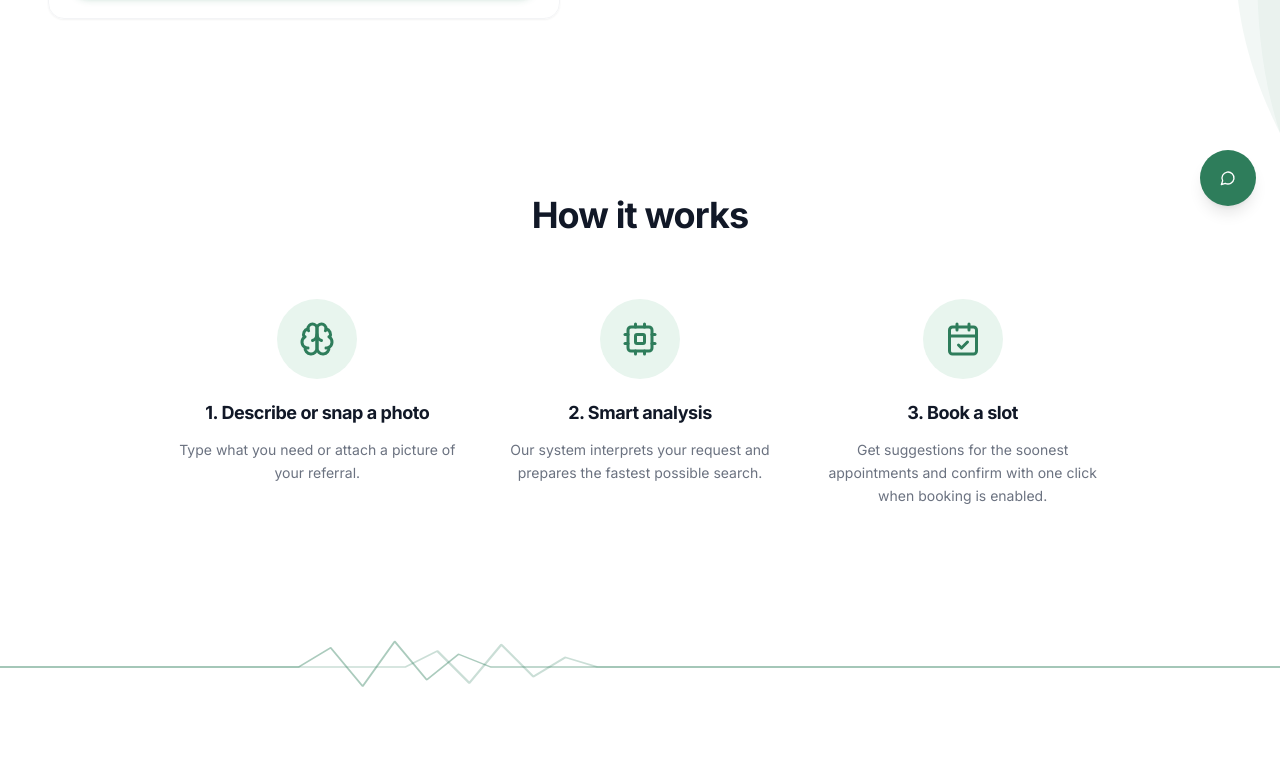
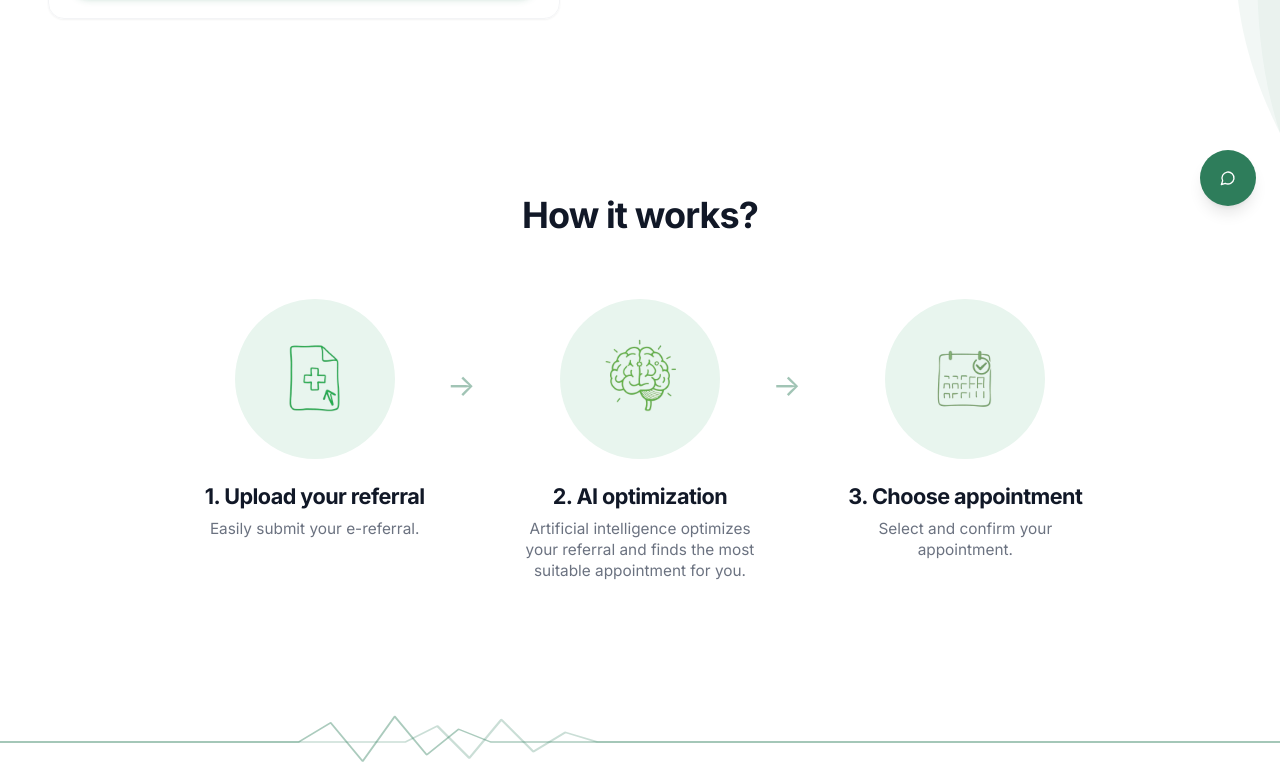
Before and after one commit to abdulahiredwann/mojTermin, a React (Vite) app in the folder client/: page / in a window 1280 px wide. Shown: the part 570-1349 px from the top of the page. Built offline with nearby package versions, Linux system fonts and the light colour scheme; the HTML template or start-up script is replaced by a standard one.

Commit message:
Update LandingPage component: replace StepIcon with image-based steps, enhance layout, and update localization strings for clarity and consistency.

```diff
--- a/client/src/components/LandingPage.tsx
+++ b/client/src/components/LandingPage.tsx
@@ -1,5 +1,5 @@
 import { useState, useRef } from "react";
-import { Brain, CalendarCheck, Clock, Cpu, ImagePlus, Loader2, Shield, ThumbsUp } from "lucide-react";
+import { Clock, ImagePlus, Loader2, Shield, ThumbsUp } from "lucide-react";
 import { Button } from "@/components/ui/button";
 import { Input } from "@/components/ui/input";
 import { Label } from "@/components/ui/label";
@@ -88,12 +88,6 @@ function HeartbeatDivider() {
         />
       </svg>
     </div>
-  );
-}
-
-function StepIcon({ children }: { children: React.ReactNode }) {
-  return (
-    <div className="w-20 h-20 rounded-full bg-[#e8f5ee] flex items-center justify-center mx-auto mb-5">{children}</div>
   );
 }
 
@@ -269,30 +263,35 @@ export default function LandingPage() {
         <div className="max-w-5xl mx-auto px-6 md:px-12">
           <h2 className="text-3xl md:text-4xl font-bold text-center text-gray-900 mb-16">{t.howTitle}</h2>
 
-          <div className="grid md:grid-cols-3 gap-10 text-center">
-            <div>
-              <StepIcon>
-                <Brain className="w-9 h-9 text-[#2E7D5B]" />
-              </StepIcon>
-              <h3 className="text-lg font-bold text-gray-900 mb-3">{t.step1Title}</h3>
-              <p className="text-gray-500 text-sm leading-relaxed">{t.step1Body}</p>
-            </div>
-
-            <div>
-              <StepIcon>
-                <Cpu className="w-9 h-9 text-[#2E7D5B]" />
-              </StepIcon>
-              <h3 className="text-lg font-bold text-gray-900 mb-3">{t.step2Title}</h3>
-              <p className="text-gray-500 text-sm leading-relaxed">{t.step2Body}</p>
-            </div>
-
-            <div>
-              <StepIcon>
-                <CalendarCheck className="w-9 h-9 text-[#2E7D5B]" />
-              </StepIcon>
-              <h3 className="text-lg font-bold text-gray-900 mb-3">{t.step3Title}</h3>
-              <p className="text-gray-500 text-sm leading-relaxed">{t.step3Body}</p>
-            </div>
+          <div className="grid gap-12 md:grid-cols-3">
+            {[
+              { title: t.step1Title, text: t.step1Body, img: "/Images/step-upload.png" },
+              { title: t.step2Title, text: t.step2Body, img: "/Images/step-ai.png" },
+              { title: t.step3Title, text: t.step3Body, img: "/Images/step-calendar.png" },
+            ].map((step, i, arr) => (
+              <div key={step.title} className="relative flex flex-col items-center text-center">
+                <div className="flex h-40 w-40 items-center justify-center rounded-full bg-[#e8f5ee]">
+                  <img
+                    src={step.img}
+                    alt=""
+                    width={512}
+                    height={512}
+                    loading="lazy"
+                    className="h-24 w-24 object-contain"
+                  />
+                </div>
+                {i < arr.length - 1 ? (
+                  <span
+                    aria-hidden
+                    className="absolute right-[-1.4rem] top-[4.4rem] hidden text-3xl leading-none text-[#2E7D5B]/45 md:block"
+                  >
+                    →
+                  </span>
+                ) : null}
+                <h3 className="mt-6 text-[1.35rem] font-bold leading-tight text-gray-900">{step.title}</h3>
+                <p className="mt-2 max-w-[15rem] text-[0.96rem] leading-snug text-gray-500">{step.text}</p>
+              </div>
+            ))}
           </div>
         </div>
       </section>
--- a/client/src/locales/landing.ts
+++ b/client/src/locales/landing.ts
@@ -87,13 +87,13 @@ export const landingCopy: Record<Locale, LandingStrings> = {
     footerPrivacy: "Privacy",
     footerContact: "Contact",
     footerCopyright: "© 2024 MojTermin. All rights reserved.",
-    howTitle: "How it works",
-    step1Title: "1. Describe or snap a photo",
-    step1Body: "Type what you need or attach a picture of your referral.",
-    step2Title: "2. Smart analysis",
-    step2Body: "Our system interprets your request and prepares the fastest possible search.",
-    step3Title: "3. Book a slot",
-    step3Body: "Get suggestions for the soonest appointments and confirm with one click when booking is enabled.",
+    howTitle: "How it works?",
+    step1Title: "1. Upload your referral",
+    step1Body: "Easily submit your e-referral.",
+    step2Title: "2. AI optimization",
+    step2Body: "Artificial intelligence optimizes your referral and finds the most suitable appointment for you.",
+    step3Title: "3. Choose appointment",
+    step3Body: "Select and confirm your appointment.",
     benefitsTitle: "Why use MojTermin",
     benefit1Title: "Save time:",
     benefit1Body: "Spend less time waiting on hold and calling around.",
@@ -150,13 +150,13 @@ export const landingCopy: Record<Locale, LandingStrings> = {
     footerPrivacy: "Zasebnost",
     footerContact: "Kontakt",
     footerCopyright: "© 2024 MojTermin. Vse pravice pridržane.",
-    howTitle: "Kako deluje",
-    step1Title: "1. Opišite ali fotografirajte",
-    step1Body: "Vpišite, kaj potrebujete, ali priložite sliko napotnice.",
-    step2Title: "2. Pametna analiza",
-    step2Body: "Sistem razume vašo zahtevo in pripravi čim hitrejše iskanje.",
-    step3Title: "3. Rezervirajte termin",
-    step3Body: "Prejmite predloge najhitrejših terminov in potrdite z enim klikom, ko bo rezervacija omogočena.",
+    howTitle: "Kako deluje?",
+    step1Title: "1. Naložite napotnico",
+    step1Body: "Enostavno oddajte e-napotnico.",
+    step2Title: "2. UI optimizacija",
+    step2Body: "Umetna inteligenca optimizira vašo napotnico in poišče najbolj ustrezen termin za vas.",
+    step3Title: "3. Izberite termin",
+    step3Body: "Izberite in potrdite vaš termin.",
     benefitsTitle: "Prednosti storitve",
     benefit1Title: "Prihranek časa:",
     benefit1Body: "Izognite se dolgemu čakanju in telefonskim klicem.",
```
